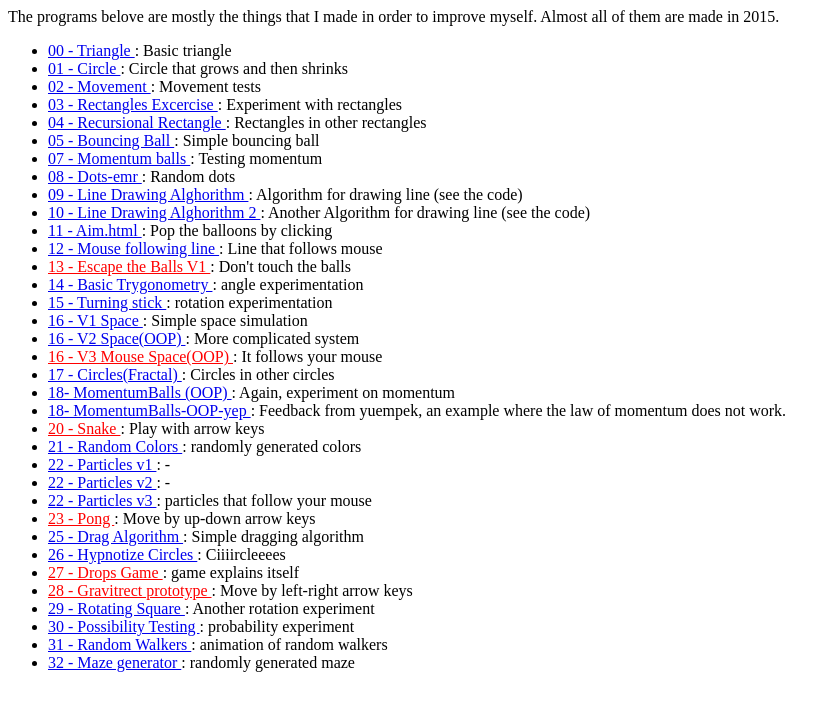
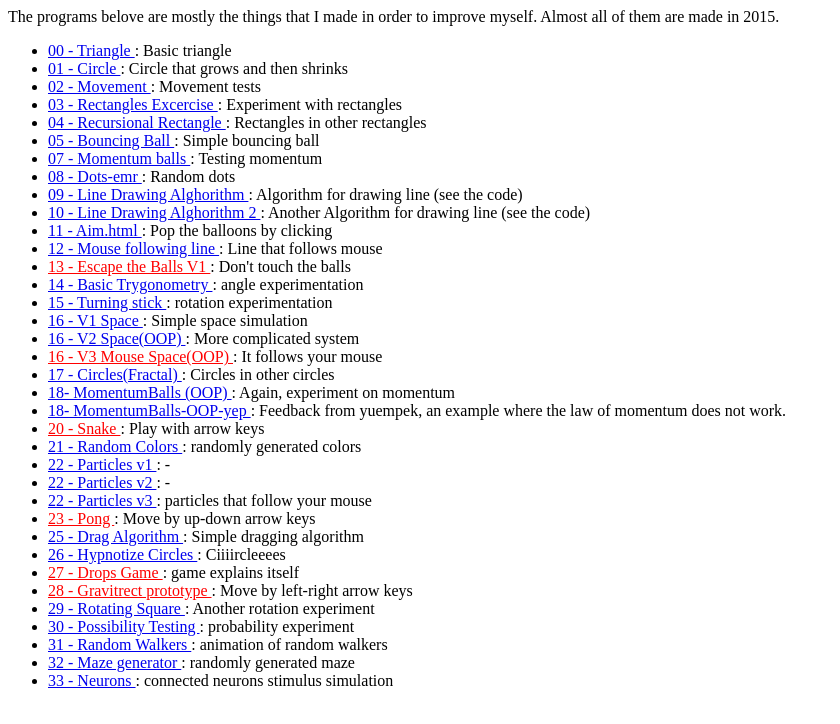
Before and after one commit to kugurerdem/canvas-js-experiments, a plain HTML site: page index.html in a window 1280 px wide. Shown: the whole page, without its empty margins (0-840 px from the left). Drawn offline with Linux system fonts and the light colour scheme.

Commit message:
Update index.html

```diff
--- a/index.html
+++ b/index.html
@@ -42,7 +42,7 @@
 			<li> <a href='src/30 - Possibility Testing.html'> 30 - Possibility Testing </a> : probability experiment </li>
 			<li> <a href='src/31 - Random Walkers.html'> 31 - Random Walkers </a> : animation of random walkers </li>
 			<li> <a href='src/32 - Maze generator.html'> 32 - Maze generator </a> : randomly generated maze </li>
-
+			<li> <a href='src/33 - Neurons.html'> 33 - Neurons </a> : connected neurons stimulus simulation </li>
 		</ul>
 	</body>
 </html>
```
